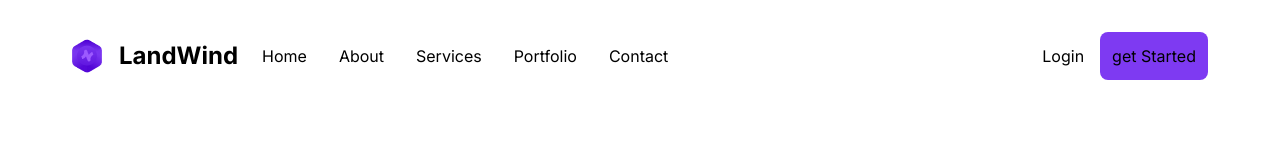
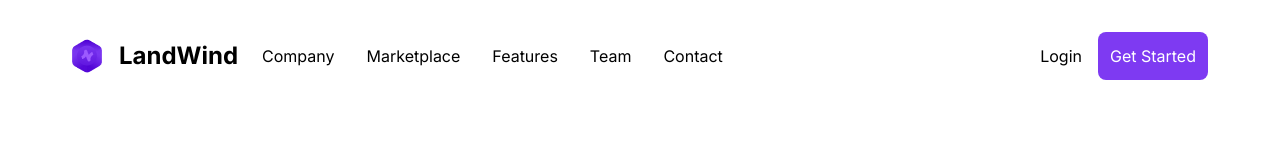
Before and after one commit to nethmina1028/prac-page, a React (Vite) app: page / in a window 1280 px wide. Shown: the top 157 px of the page. Built offline with nearby package versions, Linux system fonts and the light colour scheme.

Commit message:
nav bar edited

```diff
--- a/src/components/navbar.jsx
+++ b/src/components/navbar.jsx
@@ -1,37 +1,69 @@
+import { useState } from 'react';
 import Logo from '../assets/logo.png';
-function navbar() {
+
+function Navbar() {
+  // State to handle menu visibility on small screens
+  const [isMenuOpen, setIsMenuOpen] = useState(false);
+
   return (
-    <div className='flex flex-row items-center justify-between m-8'>
+    <div className='m-8'>
+      {/* Navbar container */}
+      <div className='flex flex-row items-center justify-between'>
+
+        {/* Logo and navigation items */}
         <div className='flex flex-row items-center'>
-
-
           <div className='flex flex-row items-center gap-4 pr-6'>
-           <img src={Logo} alt="logo" />
-           <h1 className='text-2xl font-bold'>LandWind</h1>
+            <img src={Logo} alt="logo" />
+            <h1 className='text-2xl font-bold'>LandWind</h1>
           </div>
 
-          <div className='hidden md:block '>
-          <ul className='flex flex-row gap-8 '>
-              <li>Home</li>
-              <li>About</li>
-              <li>Services</li>
-              <li>Portfolio</li>
+          {/* Navigation items for medium and larger screens */}
+          <div className='hidden md:block'>
+            <ul className='flex flex-row gap-8'>
+              <li>Company</li>
+              <li>Marketplace</li>
+              <li>Features</li>
+              <li>Team</li>
               <li>Contact</li>
-             </ul>
+            </ul>
           </div>
-
-
-
-
         </div>
 
+        {/* Login and Get Started buttons for medium and larger screens */}
+        <div className='flex-row items-center hidden gap-4 md:flex'>
+          <h1>Login</h1>
+          <h1 className='p-3 text-white rounded-lg bg-primary'>Get Started</h1>
+        </div>
 
-        <div className='flex flex-row items-center gap-4'>
-           <h1>Login</h1>
-           <h1 className='p-3 rounded-lg bg-primary'> get Started</h1>
+        {/* Hamburger menu icon for small screens */}
+        <div className='md:hidden'>
+          <button onClick={() => setIsMenuOpen(!isMenuOpen)} className="focus:outline-none">
+            <svg className="w-6 h-6" fill="none" stroke="currentColor" viewBox="0 0 24 24" xmlns="http://www.w3.org/2000/svg">
+              <path strokeLinecap="round" strokeLinejoin="round" strokeWidth="2" d="M4 6h16M4 12h16m-7 6h7"></path>
+            </svg>
+          </button>
         </div>
+      </div>
+
+      {/* Dropdown menu for small screens */}
+      {isMenuOpen && (
+        <div className='block mt-4 md:hidden'>
+          <ul className='flex flex-col gap-4'>
+              <li>Company</li>
+              <li>Marketplace</li>
+              <li>Features</li>
+              <li>Team</li>
+              <li>Contact</li>
+          </ul>
+
+          <div className='flex flex-col gap-4 mt-4'>
+            <h1>Login</h1>
+            <h1 className='p-3 text-white rounded-lg bg-primary'>Get Started</h1>
+          </div>
+        </div>
+      )}
     </div>
   );
 }
 
-export default navbar;
+export default Navbar;
```
